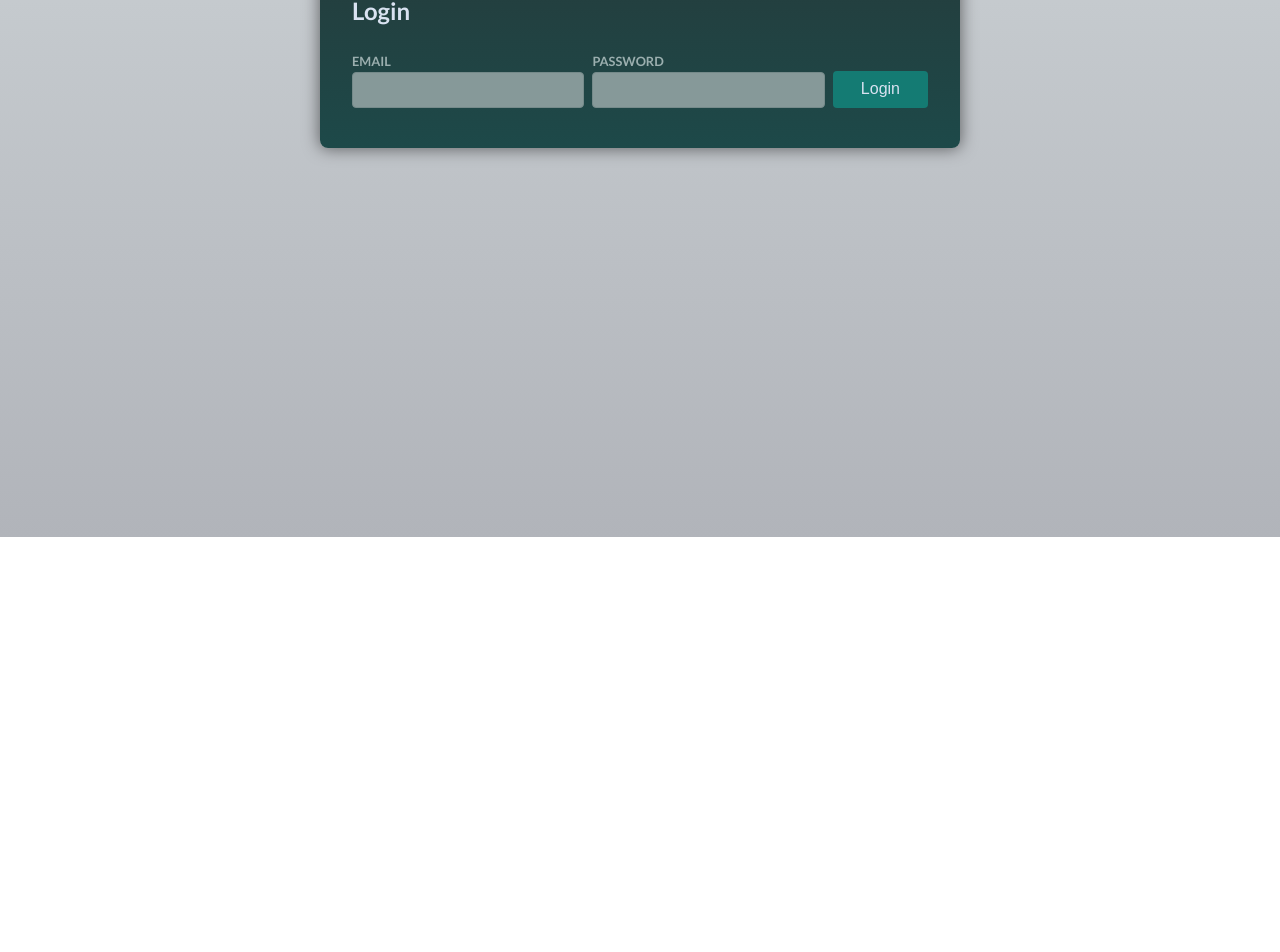
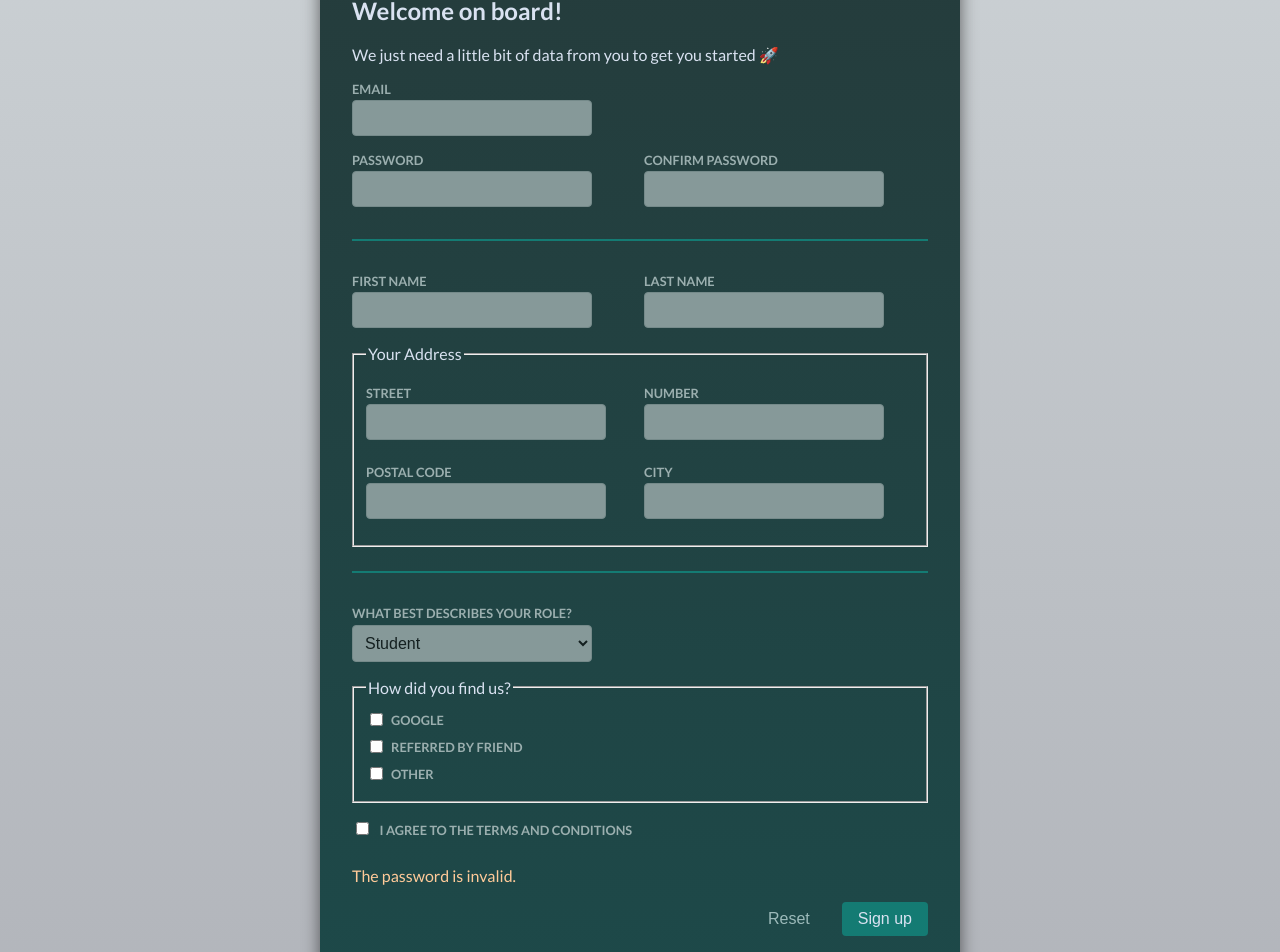
Before and after one commit to udashsanam/form-handle-angular, an Angular app: page / in a window 1280 px wide. Shown: the part 295-1247 px from the top of the page. Before the commit the page ends 832 px from the top, so only its background shows below. Built offline with nearby package versions, Linux system fonts and the light colour scheme.

Commit message:
add: validation for sign up

```diff
--- a/src/app/app.component.html
+++ b/src/app/app.component.html
@@ -3,4 +3,5 @@
   <h1>Angular Forms</h1>
 </header>
 
-<app-login />
+<!--<app-login />-->
+<app-signup></app-signup>
--- a/src/app/app.component.ts
+++ b/src/app/app.component.ts
@@ -1,11 +1,12 @@
 import { Component } from '@angular/core';
 
 import { LoginComponent } from './auth/login/login.component';
+import {SignupComponent} from "./auth/signup/signup.component";
 
 @Component({
   selector: 'app-root',
   standalone: true,
   templateUrl: './app.component.html',
-  imports: [LoginComponent],
+  imports: [LoginComponent, SignupComponent],
 })
 export class AppComponent {}
--- a/src/app/auth/signup/signup.component.html
+++ b/src/app/auth/signup/signup.component.html
@@ -1,10 +1,10 @@
-<form>
+<form [formGroup]="form" (ngSubmit)="onSubmit()">
   <h2>Welcome on board!</h2>
   <p>We just need a little bit of data from you to get you started 🚀</p>
 
   <div class="control">
     <label for="email">Email</label>
-    <input id="email" type="email" name="email" />
+    <input id="email" type="email" name="email" formControlName="email" />
   </div>
 
   <div class="control-row">
@@ -14,6 +14,7 @@
         id="password"
         type="password"
         name="password"
+        formControlName="password"
       />
     </div>
 
@@ -139,6 +140,9 @@
       </label>
     </div>
   </div>
+  @if (!passwordIsInvalid){
+    <p class="control-error">The password is invalid.</p>
+  }
 
   <p class="form-actions">
     <button type="reset" class="button button-flat">Reset</button>
--- a/src/app/auth/signup/signup.component.ts
+++ b/src/app/auth/signup/signup.component.ts
@@ -1,9 +1,32 @@
 import { Component } from '@angular/core';
+import {FormControl, FormGroup, ReactiveFormsModule, Validators} from "@angular/forms";
 
 @Component({
   selector: 'app-signup',
   standalone: true,
   templateUrl: './signup.component.html',
   styleUrl: './signup.component.css',
+  imports: [
+    ReactiveFormsModule
+  ]
 })
-export class SignupComponent {}
+export class SignupComponent {
+  form = new FormGroup({
+    email : new FormControl('', {
+      validators: [Validators.email, Validators.required]
+    }),
+    password: new FormControl('', {
+      validators: [Validators.required, Validators.min(6)]
+    })
+  })
+
+  onSubmit() {
+    console.log(this.form);
+    console.log(this.form.controls.email.value);
+    console.log(this.form.controls.password.value)
+  }
+  get passwordIsInvalid(){
+    return (this.form.controls.password.invalid && this.form.controls.password.dirty
+    && this.form.controls.password.touched);
+  }
+}
```
